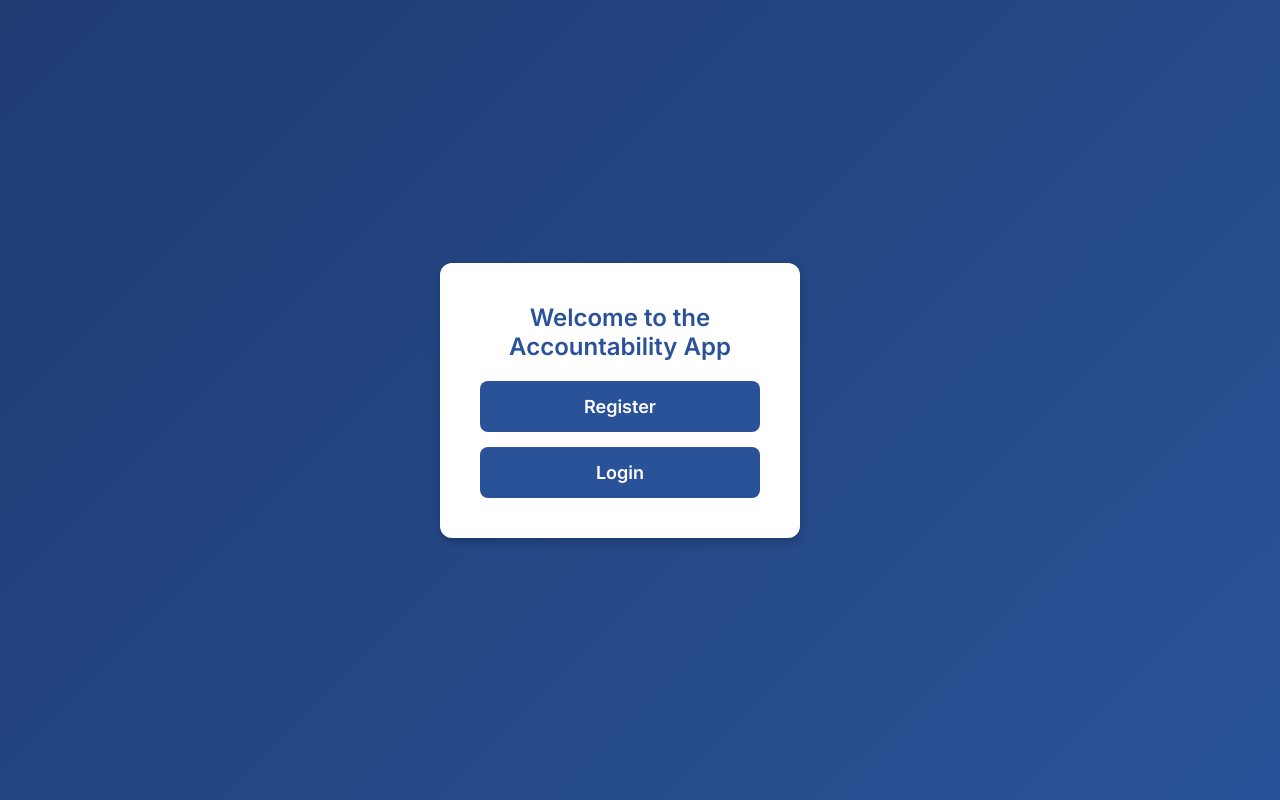
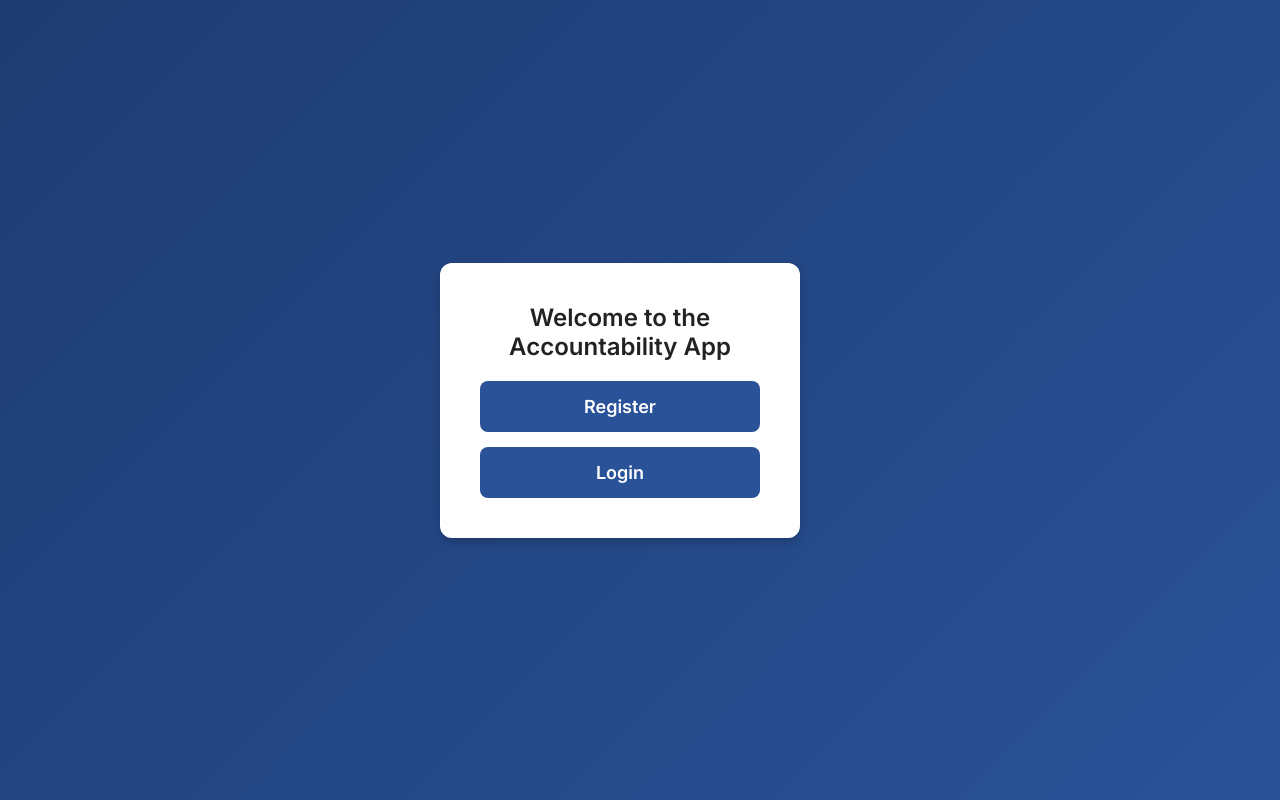
Before and after one commit to aamir-naved/goals-frontend, a React (Vite) app: page / in a window 1280 px wide. Built offline with nearby package versions, Linux system fonts and the light colour scheme.

Commit message:
changed fonts

```diff
--- a/src/routes/Dashboard.css
+++ b/src/routes/Dashboard.css
@@ -9,6 +9,7 @@ h2 {
     font-size: 24px;
     font-weight: bold;
     margin-bottom: 16px;
+    color: #222;
 }
 
 .button-group {
--- a/src/routes/Goals.css
+++ b/src/routes/Goals.css
@@ -9,6 +9,7 @@
 h2 {
     text-align: center;
     margin-bottom: 20px;
+    color: #222;
 }
 
 /* Buttons */
--- a/src/routes/Home.css
+++ b/src/routes/Home.css
@@ -28,8 +28,8 @@ body {
 
 h1 {
     font-size: 24px;
-    color: #2a5298;
     margin-bottom: 20px;
+    color: #222;
 }
 
 .button-container {
```
